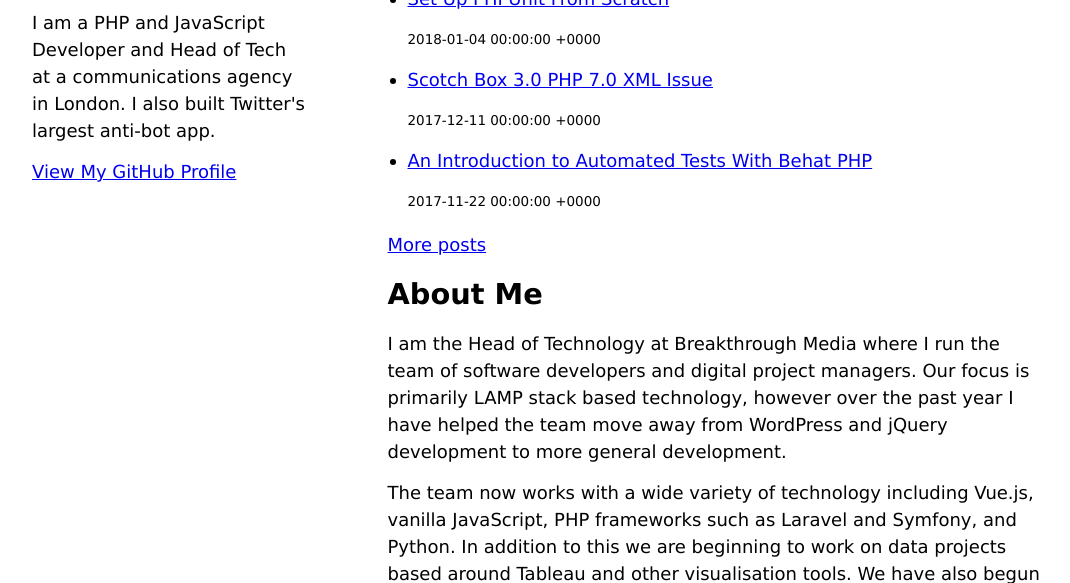
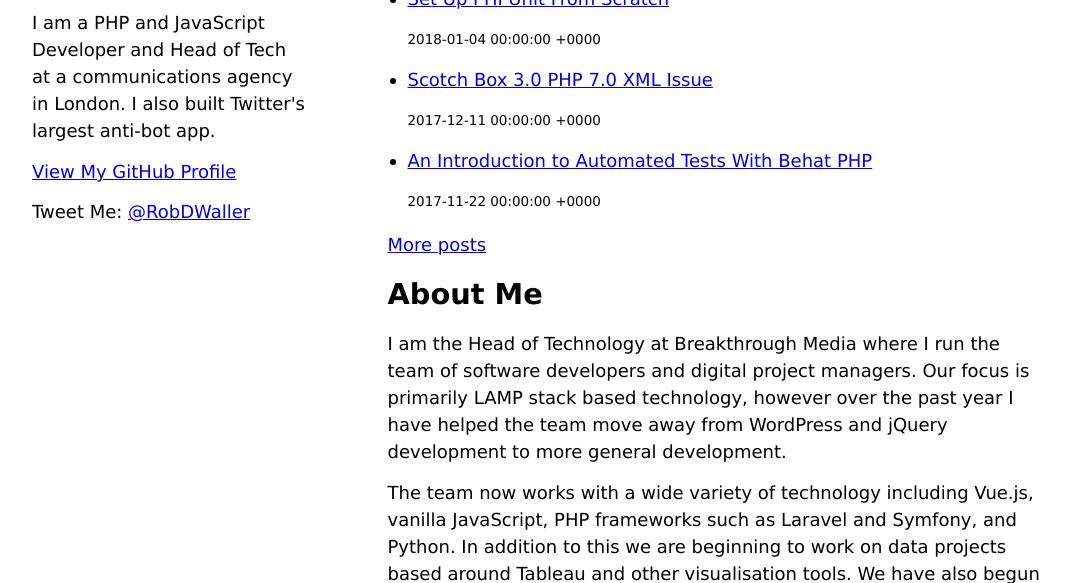
Before and after one commit to RobDWaller/robdwaller.github.io, a Jekyll site: the page built from index.html, in a window 1280 px wide and 900 px high, cut to the strip 317-900 px from the top of the window. Shown: the whole strip, without its empty margins (98-1168 px from the left). Built offline with Jekyll 4.4.1, drawn with Linux system fonts in a browser that asks for light colours.

Commit message:
Added twitter link to bio

```diff
--- a/_layouts/default.html
+++ b/_layouts/default.html
@@ -60,6 +60,7 @@
                 {% if site.github.is_user_page %}
                     <p class="view"><a href="{{ site.github.owner_url }}">View My GitHub Profile</a></p>
                 {% endif %}
+                <p>Tweet Me: <a href="https://twitter.com/RobDWaller" target="_blank">@RobDWaller</a></p>
             </div>
             <section>
                 {{ content }}
```
